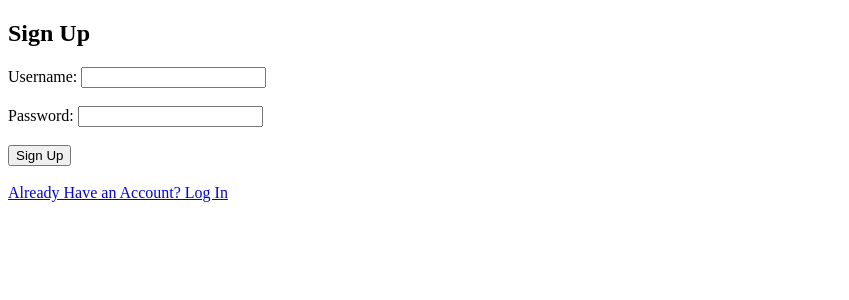
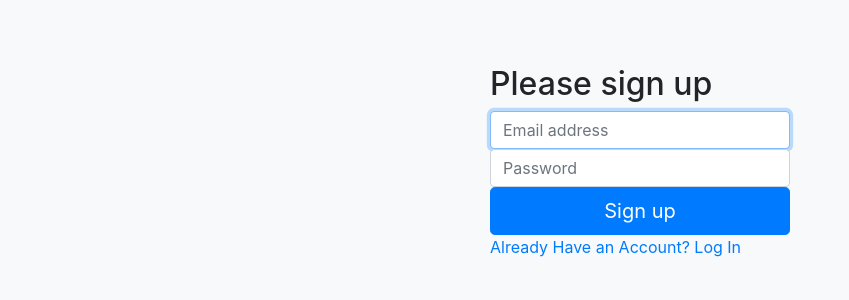
Before and after one commit to software-students-spring2024/2-web-app-exercise-namelesss, a Flask app: page /SignUp in a window 1280 px wide. Shown: the top 300 px of the page, without its empty margins (0-849 px from the left). Run offline with Flask 3, Linux system fonts and the light colour scheme; some libraries are stand-ins or nearby versions.

Commit message:
Update signUp.html

```diff
--- a/templates/signUp.html
+++ b/templates/signUp.html
@@ -1,19 +1,32 @@
 <!DOCTYPE html>
 <html>
 <head>
-    <title>Sign Up</title>
+    <link rel="stylesheet" href="https://stackpath.bootstrapcdn.com/bootstrap/4.3.1/css/bootstrap.min.css">
+    <style>
+        body {
+            background-color: #f8f9fa;
+        }
+        .container {
+            max-width: 330px;
+            padding: 15px;
+            margin: auto;
+        }
+        .form-signin {
+            margin-top: 50px;
+        }
+    </style>
 </head>
 <body>
-    <h2>Sign Up</h2>
-    <form method="POST">
-        <label for="username">Username:</label>
-        <input type="text" id="username" name="username" required><br><br>
-
-        <label for="password">Password:</label>
-        <input type="password" id="password" name="password" required><br><br>
-
-        <input type="submit" value="Sign Up"><br><br>
-    </form>
-    <a href="{{url_for('login')}}">Already Have an Account? Log In</a>
+    <div class="container">
+        <form class="form-signin" action="" method="post">
+            <h2 class="form-signin-heading">Please sign up</h2>
+            <label for="inputEmail" class="sr-only">Email address</label>
+            <input type="email" id="inputEmail" class="form-control" placeholder="Email address" required autofocus>
+            <label for="inputPassword" class="sr-only">Password</label>
+            <input type="password" id="inputPassword" class="form-control" placeholder="Password" required>
+            <button class="btn btn-lg btn-primary btn-block" type="submit">Sign up</button>
+            <a href="{{url_for('login')}}">Already Have an Account? Log In</a>
+        </form>
+    </div>
 </body>
 </html>
```
